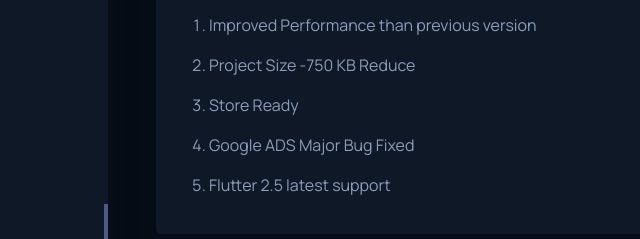
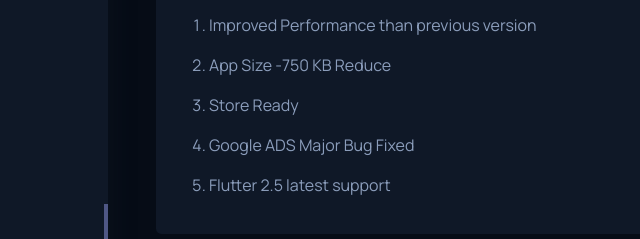
Before and after one commit to Deepjyoti120/InstaDownloadAssets, a website: page Documentation/Changelog.html in a window 1280 px wide. Shown: the part 255-494 px from the top of the page, 132-772 px from the left. Drawn offline with Linux system fonts and the light colour scheme; a web font is replaced by a local one.

Commit message:
reduce fix

```diff
--- a/Documentation/Changelog.html
+++ b/Documentation/Changelog.html
@@ -136,7 +136,7 @@
                                                     <p>Improved Performance than previous version</p>
                                                 </li>
                                                 <li>
-                                                    <p>Project Size -750 KB Reduce </p>
+                                                    <p>App Size -750 KB Reduce </p>
                                                 </li>
                                                 <li>
                                                     <p>Store Ready </p>
```
